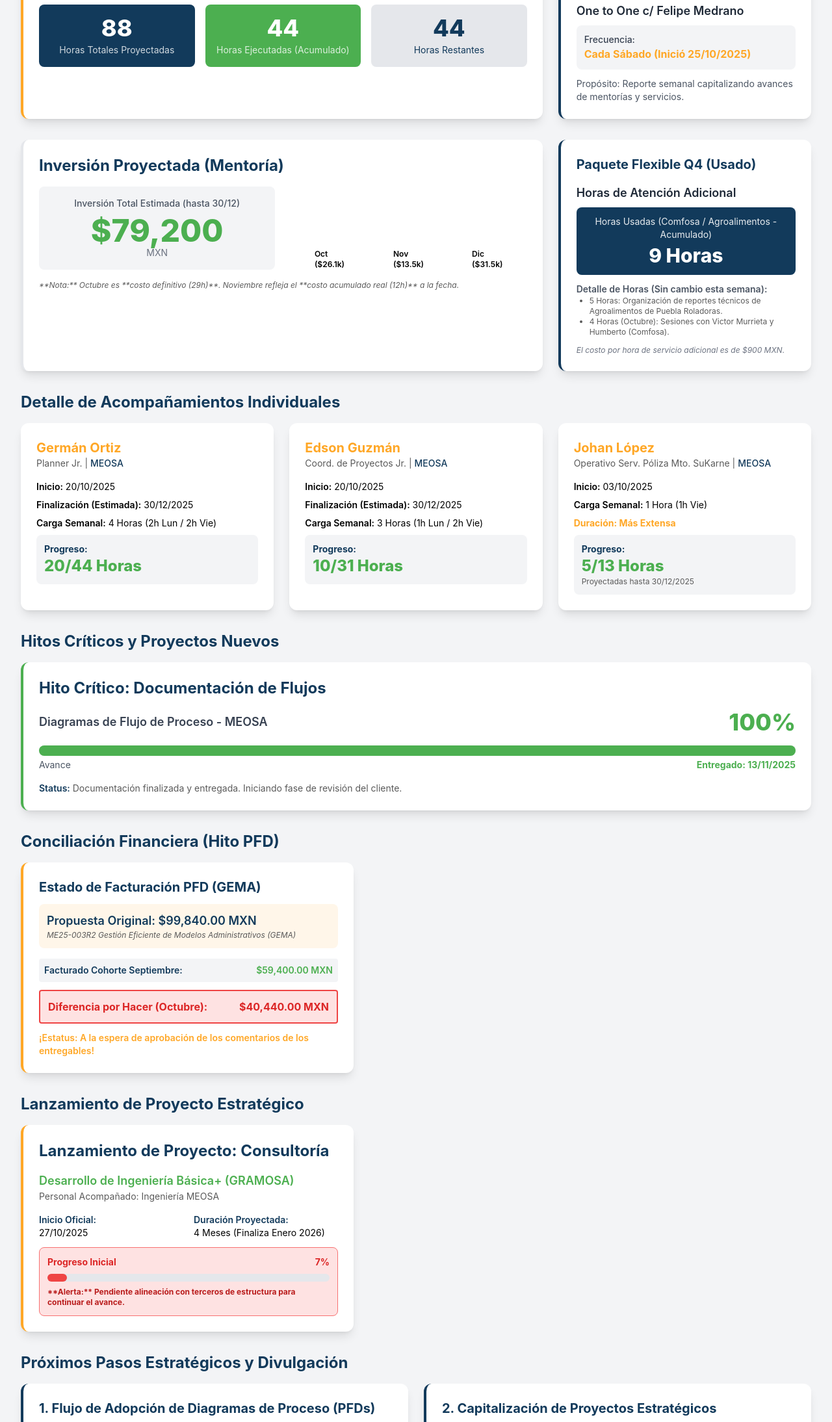
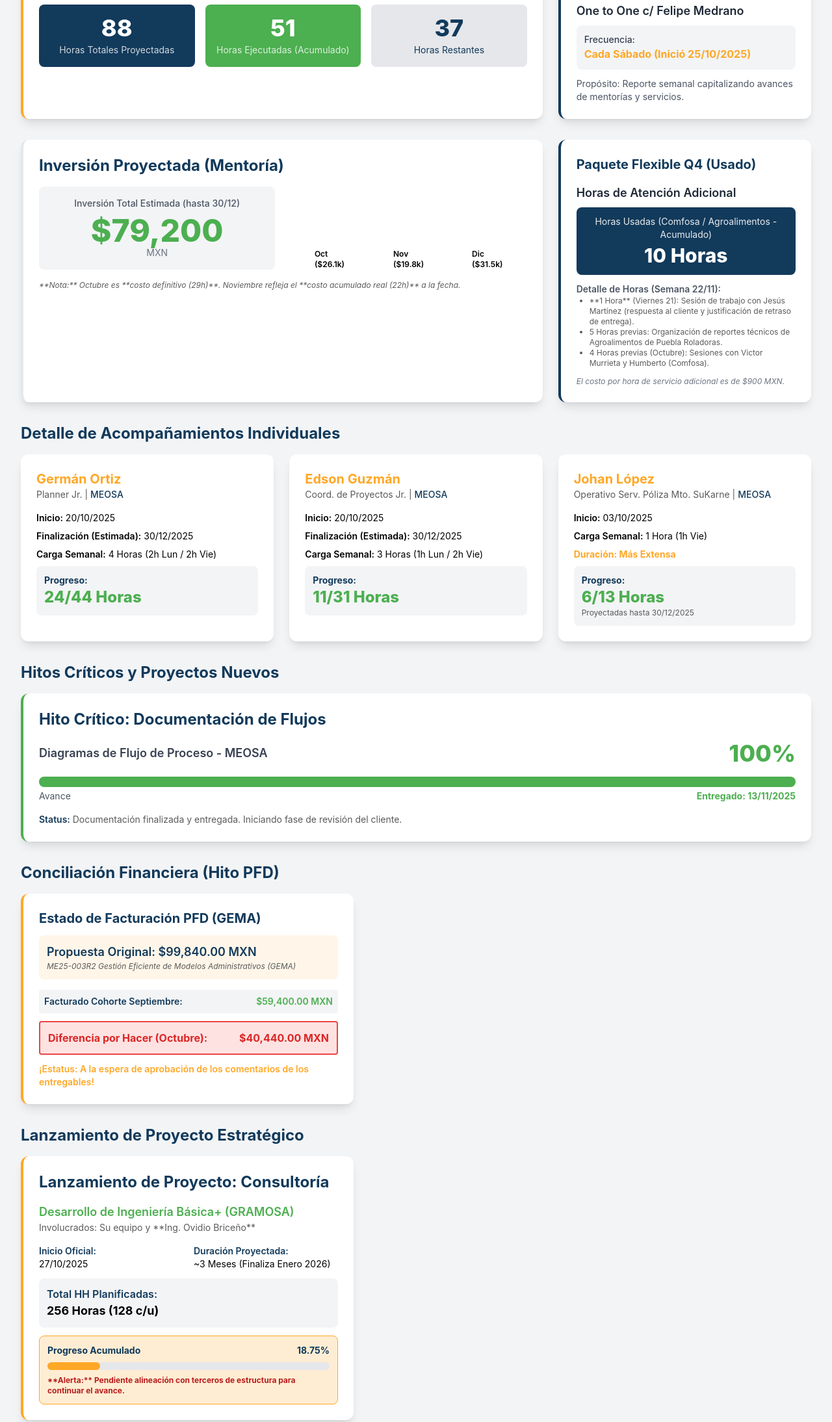
Before and after one commit to Pedherr/Reporte-Semanal-MEOSA-Q4, a plain HTML site: page index.html in a window 1280 px wide. Shown: the part 255-2443 px from the top of the page at 65% size. Drawn offline with nearby package versions, Linux system fonts and the light colour scheme; a small style sheet from the web is missing.

Commit message:
Update index.html
Actualización Semana 17/11/2025 al 21/11/2025

```diff
--- a/index.html
+++ b/index.html
@@ -57,7 +57,7 @@
                 Dashboard de Gestión de Servicios
             </h1>
             <p class="mt-2 text-gray-600">
-                <span class="font-semibold">Cliente:</span> Felipe Medrano, MEOSA | Avance semanal presentado el Sábado <span class="font-bold text-ph-primary">15/11/2025</span>. <!-- FECHA ACTUALIZADA -->
+                <span class="font-semibold">Cliente:</span> Felipe Medrano, MEOSA | Avance semanal presentado el Sábado <span class="font-bold text-ph-primary">22/11/2025</span>. <!-- FECHA ACTUALIZADA -->
             </p>
         </header>
 
@@ -72,11 +72,11 @@
                         <p class="text-sm opacity-80 mt-1">Horas Totales Proyectadas</p>
                     </div>
                     <div class="p-4 bg-ph-accent-success text-ph-white rounded-lg">
-                        <p class="text-4xl font-extrabold" id="total-completed-hours">44</p> <!-- TOTAL ACTUALIZADO: 38 + 6 = 44 -->
+                        <p class="text-4xl font-extrabold" id="total-completed-hours">51</p> <!-- TOTAL ACTUALIZADO: 50 + 1 = 51 -->
                         <p class="text-sm opacity-80 mt-1">Horas Ejecutadas (Acumulado)</p>
                     </div>
                     <div class="p-4 bg-gray-200 text-ph-primary rounded-lg">
-                        <p class="text-4xl font-extrabold" id="remaining-hours">44</p> <!-- RESTANTES ACTUALIZADO: 88 - 44 = 44 -->
+                        <p class="text-4xl font-extrabold" id="remaining-hours">37</p> <!-- RESTANTES ACTUALIZADO: 88 - 51 = 37 -->
                         <p class="text-sm mt-1">Horas Restantes</p>
                     </div>
                 </div>
@@ -116,9 +116,9 @@
                             <span class="text-xs font-semibold mt-1">Oct ($26.1k)</span>
                         </div>
                         <!-- Noviembre (Acumulado Real en Amarillo) -->
-                        <div class="progress-bar-vertical" data-month="Nov" data-cost="10800"> <!-- 12 horas ejecutadas en Nov x 900 = 10800 -->
+                        <div class="progress-bar-vertical" data-month="Nov" data-cost="19800"> <!-- ACTUALIZADO: 22 horas ejecutadas en Nov x $900 = $19,800 -->
                             <div class="bar-fill bg-ph-accent-warning" id="bar-nov" style="height: 0%"></div> <!-- Color Amarillo para Acumulado -->
-                            <span class="text-xs font-semibold mt-1">Nov ($10.8k)</span>
+                            <span class="text-xs font-semibold mt-1">Nov ($19.8k)</span> <!-- ACTUALIZADO TEXTO -->
                         </div>
                         <!-- Diciembre (Proyección se mantiene en Gris) -->
                         <div class="progress-bar-vertical" data-month="Dic" data-cost="31500">
@@ -128,26 +128,27 @@
                     </div>
                 </div>
                 <p class="mt-4 text-xs text-ph-secondary-gray italic">
-                    **Nota:** Octubre es **costo definitivo (29h)**. Noviembre refleja el **costo acumulado real (12h)** a la fecha.
+                    **Nota:** Octubre es **costo definitivo (29h)**. Noviembre refleja el **costo acumulado real (22h)** a la fecha.
                 </p>
             </div>
 
-            <!-- Card de Paquete Flexible (SE MANTIENE SIN CAMBIOS) -->
+            <!-- Card de Paquete Flexible (ACTUALIZADO CON USO) -->
             <div class="bg-ph-white p-6 rounded-xl shadow-lg border-l-4 border-ph-primary">
                 <h2 class="text-xl font-bold text-ph-primary mb-4">Paquete Flexible Q4 (Usado)</h2>
                 <p class="text-lg font-semibold text-gray-800">Horas de Atención Adicional</p>
 
                 <div class="mt-2 p-3 bg-ph-primary text-ph-white rounded-lg text-center">
                     <p class="text-sm opacity-90">Horas Usadas (Comfosa / Agroalimentos - Acumulado)</p>
-                    <p class="text-3xl font-extrabold mt-1">9 Horas</p> <!-- SE MANTIENE EN 9 -->
+                    <p class="text-3xl font-extrabold mt-1">10 Horas</p> <!-- ACTUALIZADO: 9 + 1 = 10 -->
                 </div>
 
                 <p class="mt-3 text-sm text-gray-600 font-semibold">
-                    Detalle de Horas (Sin cambio esta semana):
+                    Detalle de Horas (Semana 22/11):
                 </p>
                 <ul class="list-disc pl-5 text-xs text-ph-secondary-gray">
-                    <li>5 Horas: Organización de reportes técnicos de Agroalimentos de Puebla Roladoras.</li>
-                    <li>4 Horas (Octubre): Sesiones con Victor Murrieta y Humberto (Comfosa).</li>
+                    <li>**1 Hora** (Viernes 21): Sesión de trabajo con Jesús Martínez (respuesta al cliente y justificación de retraso de entrega). <!-- NUEVO DETALLE -->
+                    <li>5 Horas previas: Organización de reportes técnicos de Agroalimentos de Puebla Roladoras.</li>
+                    <li>4 Horas previas (Octubre): Sesiones con Victor Murrieta y Humberto (Comfosa).</li>
                 </ul>
                 <p class="mt-3 text-xs text-gray-500 italic">
                     El costo por hora de servicio adicional es de $900 MXN.
@@ -170,7 +171,7 @@
                     <p><span class="font-semibold">Carga Semanal:</span> 4 Horas (2h Lun / 2h Vie)</p>
                     <div class="p-3 bg-ph-bg rounded-lg mt-3">
                         <p class="font-bold text-ph-primary">Progreso:</p>
-                        <p class="text-2xl font-extrabold text-ph-accent-success">20/44 Horas</p> <!-- ACTUALIZADO: 16 + 4 = 20 -->
+                        <p class="text-2xl font-extrabold text-ph-accent-success">24/44 Horas</p> <!-- SIN CAMBIOS -->
                     </div>
                 </div>
             </div>
@@ -186,7 +187,7 @@
                     <p><span class="font-semibold">Carga Semanal:</span> 3 Horas (1h Lun / 2h Vie)</p>
                     <div class="p-3 bg-ph-bg rounded-lg mt-3">
                         <p class="font-bold text-ph-primary">Progreso:</p>
-                        <p class="text-2xl font-extrabold text-ph-accent-success">10/31 Horas</p> <!-- ACTUALIZADO: 9 + 1 = 10 -->
+                        <p class="text-2xl font-extrabold text-ph-accent-success">11/31 Horas</p> <!-- SIN CAMBIOS -->
                     </div>
                 </div>
             </div>
@@ -202,7 +203,7 @@
                     <p class="font-bold text-ph-accent-warning">Duración: Más Extensa</p>
                     <div class="p-3 bg-ph-bg rounded-lg mt-3">
                         <p class="font-bold text-ph-primary">Progreso:</p>
-                        <p class="text-2xl font-extrabold text-ph-accent-success">5/13 Horas</p> <!-- ACTUALIZADO: 4 + 1 = 5 -->
+                        <p class="text-2xl font-extrabold text-ph-accent-success">6/13 Horas</p> <!-- SIN CAMBIOS -->
                         <p class="text-xs text-ph-secondary-gray">Proyectadas hasta 30/12/2025</p>
                     </div>
                 </div>
@@ -268,32 +269,36 @@
         <h2 class="text-2xl font-bold text-ph-primary mb-4">Lanzamiento de Proyecto Estratégico</h2>
         <section class="mb-8">
             <!-- Card 5: Nuevo Proyecto GRAMOSA (Kickoff) - MOVIDO -->
-            <div class="bg-ph-white p-6 rounded-xl shadow-lg border-l-4 border-ph-accent-warning max-w-lg"> <!-- Color Amarillo por pendiente -->
+            <div class="bg-ph-white p-6 rounded-xl shadow-lg border-l-4 border-ph-accent-warning max-w-lg">
                 <h3 class="text-2xl font-bold text-ph-primary mb-4">Lanzamiento de Proyecto: Consultoría</h3>
 
                 <p class="text-lg font-semibold text-ph-accent-success">Desarrollo de Ingeniería Básica+ (GRAMOSA)</p>
-                <p class="text-sm text-ph-secondary-gray mb-4">Personal Acompañado: Ingeniería MEOSA</p>
+                <p class="text-sm text-ph-secondary-gray mb-4">Involucrados: Su equipo y **Ing. Ovidio Briceño**</p> <!-- CORREGIDO: Ing. Ovidio Briceño -->
 
                 <div class="space-y-3">
                     <div class="grid grid-cols-2 gap-4 text-sm">
                         <div>
                             <p class="font-semibold text-ph-primary">Inicio Oficial:</p>
-                            <p>27/10/2025</p>
+                            <p>27/10/2025</p> <!-- CORREGIDO A 27/10/2025 -->
                         </div>
                         <div>
                             <p class="font-semibold text-ph-primary">Duración Proyectada:</p>
-                            <p>4 Meses (Finaliza Enero 2026)</p>
+                            <p>~3 Meses (Finaliza Enero 2026)</p>
                         </div>
+                    </div>
+                    <div class="p-3 bg-ph-bg rounded-lg">
+                        <p class="font-semibold text-ph-primary">Total HH Planificadas:</p>
+                        <p class="text-lg font-bold">256 Horas (128 c/u)</p> <!-- NUEVO DATO -->
                     </div>
 
                     <!-- Progreso del Proyecto -->
-                    <div class="p-3 bg-red-100 rounded-lg border border-red-400"> <!-- Fondo rojo por alerta -->
+                    <div class="p-3 bg-ph-accent-warning/20 rounded-lg border border-ph-accent-warning"> <!-- Fondo amarillo/warning -->
                         <div class="flex items-center justify-between text-sm mb-2">
-                            <span class="font-bold text-red-600">Progreso Inicial</span>
-                            <span class="font-bold text-red-600" id="gramosa-percentage">7%</span> <!-- ACTUALIZADO A 7% -->
+                            <span class="font-bold text-ph-primary">Progreso Acumulado</span> <!-- TEXTO AJUSTADO -->
+                            <span class="font-bold text-ph-primary" id="gramosa-percentage">18.75%</span> <!-- NUEVO AVANCE -->
                         </div>
                         <div class="w-full bg-gray-200 rounded-full h-3">
-                            <div id="gramosa-progress" class="bg-red-500 h-3 rounded-full transition-all duration-700" style="width: 7%"></div>
+                            <div id="gramosa-progress" class="bg-ph-accent-warning h-3 rounded-full transition-all duration-700" style="width: 18.75%"></div> <!-- BARRA AJUSTADA -->
                         </div>
                         <p class="mt-2 text-xs font-bold text-red-700">
                             **Alerta:** Pendiente alineación con terceros de estructura para continuar el avance.
@@ -317,11 +322,13 @@
 
                 <ol class="list-decimal pl-5 text-sm space-y-2 text-ph-secondary-gray">
                     <li class="font-bold text-ph-primary">Revisión del Cliente (Felipe Medrano)</li>
-                    <!-- ACTUALIZADO -->
+                    <!-- ACTUALIZADO EL ESTATUS -->
                     <p class="ml-2 text-xs text-ph-secondary-gray italic">Periodo de revisión y validación de los documentos: **13/11/2025 al 18/11/2025**.</p>
+                    <p class="ml-2 text-xs font-bold text-ph-accent-warning">Estatus: Vencido. Esperando feedback final para correcciones.</p>
                     <li class="font-bold text-ph-primary">Plan de Divulgación y Correcciones</li>
-                    <!-- ACTUALIZADO -->
+                    <!-- ACTUALIZADO EL ESTATUS -->
                     <p class="ml-2 text-xs text-ph-secondary-gray italic">Se define la fecha para la reunión de Plan de Divulgación: **18/11/2025**.</p>
+                    <p class="ml-2 text-xs font-bold text-ph-accent-warning">Estatus: Pendiente de confirmación post-revisión.</p>
                     <li class="font-bold text-ph-primary">Preparación de Divulgación Interna</li>
                     <!-- SIN CAMBIOS -->
                     <p class="ml-2 text-xs text-ph-secondary-gray italic">Definir fecha de lanzamiento y capacitación para el personal clave (posterior a la aprobación final).</p>
@@ -428,25 +435,24 @@
 
     <script>
         // --- CÁLCULOS PARA NOVIEMBRE ---
-        // Horas ejecutadas en la semana (10/11 - 14/11)
+        // Horas ejecutadas en la semana (17/11 - 21/11)
         const weeklyHoursNov = 6; // 4 (Germán) + 1 (Edson) + 1 (Johan)
-        // Horas ejecutadas totales en Noviembre (al 15/11/2025)
-        // Semana 1 (01/11-07/11): 6 horas (4 Germán + 2 Edson/Johan) -> Ya estaban en el total 38
-        // Para simplificar, calculamos las horas totales de noviembre:
+        // Hora flexible adicional (21/11)
+        const flexibleHourAdded = 1;
+
+        // Horas reales de Octubre = 29 horas.
         // Horas totales ejecutadas a 15/11/2025 = 44 horas.
-        // Horas reales de Octubre = 29 horas.
-        // Horas reales de Noviembre = 44 - 29 = 15 horas. -> ERROR en el enunciado anterior, no 12.
-        // Las horas de la semana del 10 al 14 son las que se suman al acumulado.
-        // Horas Noviembre = 15 horas (Acumulado de las 2 semanas).
-        const hoursExecutedNov = 15; // 4+1+1 (esta semana) + 9 (semana pasada, implícitas en el 38-29)
-        const costExecutedNov = hoursExecutedNov * 900; // 15 horas * $900 = $13,500
+        // Horas reales de Noviembre al 15/11/2025 = 44 - 29 = 15 horas.
+        // Horas reales de Noviembre al 22/11/2025 = 15 (previas) + 6 (semana) + 1 (flexible adicional) = 22 horas.
+        const hoursExecutedNov = 22; // ACTUALIZADO A 22
+        const costExecutedNov = hoursExecutedNov * 900; // 22 horas * $900 = $19,800
 
         // Datos de Proyección de Costos (ACTUALIZADOS CON COSTO REAL ACUMULADO DE NOVIEMBRE)
         const investmentData = {
             // Octubre: COSTO REAL (29 hrs * $900 = $26,100)
             oct: { cost: 26100, max: 31500 },
-            // Noviembre: COSTO ACUMULADO REAL (15 hrs * $900 = $13,500)
-            nov: { cost: costExecutedNov, max: 31500 }, // $13,500
+            // Noviembre: COSTO ACUMULADO REAL (22 hrs * $900 = $19,800)
+            nov: { cost: costExecutedNov, max: 31500 }, // $19,800
             // Diciembre: PROYECCIÓN (35 hrs * $900 = $31,500)
             dic: { cost: 31500, max: 31500 }
         };
@@ -457,7 +463,7 @@
             // 1. Métricas de Mentoría (Actualizadas)
             // ------------------------------------
             const totalPlannedHours = 88;
-            const totalCompletedHours = 44; // ACTUALIZADO A 44
+            const totalCompletedHours = 51; // ACTUALIZADO A 51
             const remainingHours = totalPlannedHours - totalCompletedHours;
             const totalInvestmentMXN = 79200;
 
@@ -516,12 +522,12 @@
             docProgressBar.style.width = `${docProgress}%`;
             docPercentageText.textContent = `${docProgress}%`;
 
-            // Consultoría GRAMOSA (7% - con alerta)
-            const gramosaProgress = 7;
+            // Consultoría GRAMOSA (18.75% - con alerta)
+            const gramosaProgress = 18.75;
             const gramosaProgressBar = document.getElementById('gramosa-progress');
             const gramosaPercentageText = document.getElementById('gramosa-percentage');
             gramosaProgressBar.style.width = `${gramosaProgress}%`;
-            gramosaPercentageText.textContent = `${gramosaProgress}%`;
+            gramosaPercentageText.textContent = `${gramosaProgress.toFixed(2)}%`; // Muestra dos decimales
 
             // Ejecutar la actualización de barras mensuales
             updateMonthlyBars();
```
